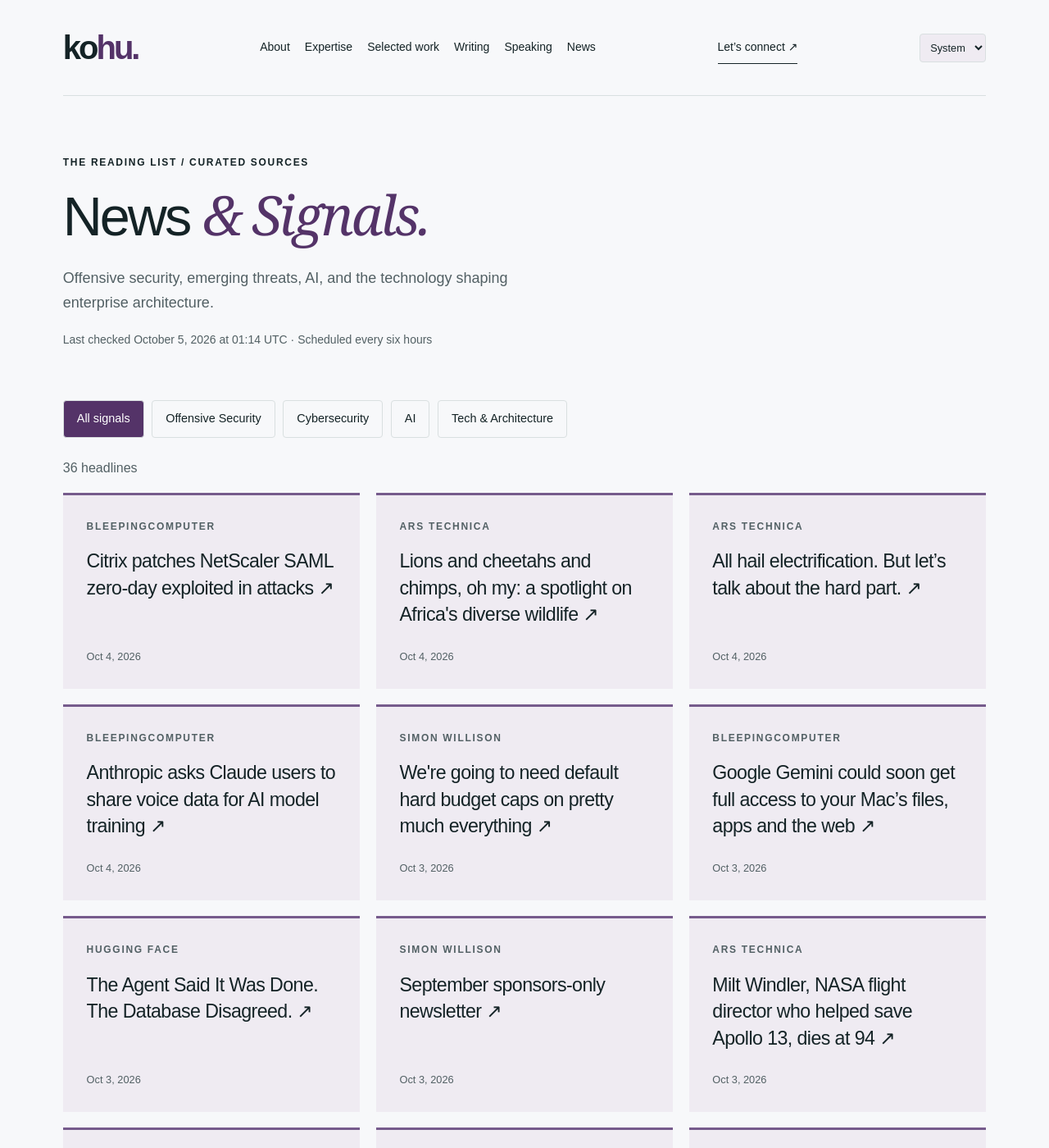
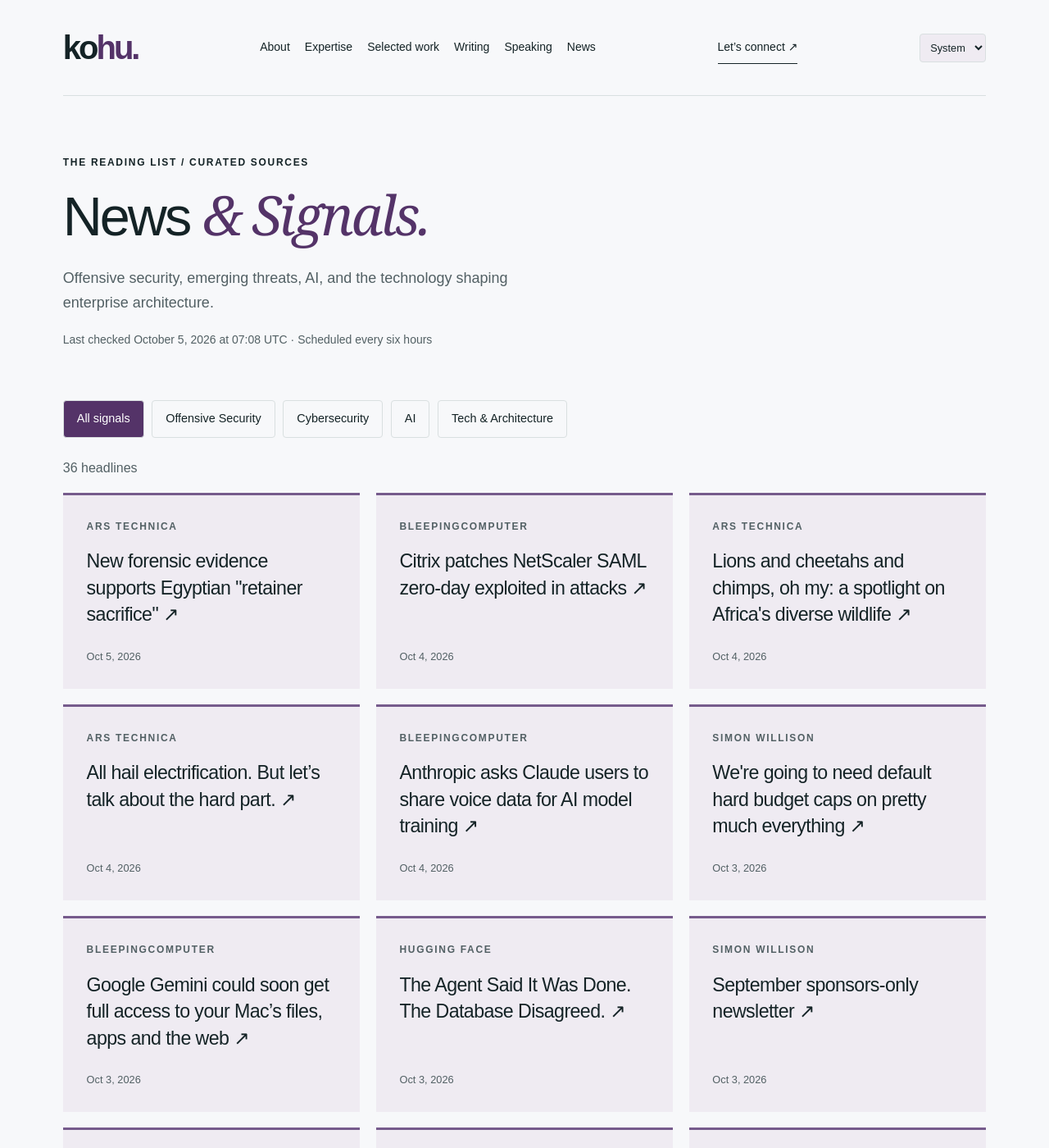
Before and after one commit to hntk/hntk.github.io, a Jekyll site: the page built from news/index.html, in a window 1280 px wide and 1400 px high. Shown: the whole window at 82% size. Built offline with Jekyll 4.4.1, drawn with Linux system fonts in a browser that asks for light colours; part of the change alters nothing that is shown.

Commit message:
Refresh News and Signals

```diff
--- a/_data/news.json
+++ b/_data/news.json
@@ -1,6 +1,14 @@
 {
-  "updated": "2026-10-05T01:14:41.500000+00:00",
+  "updated": "2026-10-05T07:08:50.861190+00:00",
   "items": [
+    {
+      "title": "New forensic evidence supports Egyptian \"retainer sacrifice\"",
+      "url": "https://arstechnica.com/science/2026/10/new-forensice-evidence-supports-egyptian-retainer-sacrifice/",
+      "published": "2026-10-05T04:00:52+00:00",
+      "source": "Ars Technica",
+      "source_id": "ars-technica",
+      "category": "tech-architecture"
+    },
     {
       "title": "Citrix patches NetScaler SAML zero-day exploited in attacks",
       "url": "https://www.bleepingcomputer.com/news/security/citrix-patches-netscaler-saml-zero-day-exploited-in-attacks/",
@@ -64,14 +72,6 @@
       "source": "Simon Willison",
       "source_id": "simon-willison",
       "category": "ai"
-    },
-    {
-      "title": "Milt Windler, NASA flight director who helped save Apollo 13, dies at 94",
-      "url": "https://arstechnica.com/space/2026/10/milt-windler-nasa-flight-director-who-helped-save-apollo-13-dies-at-94/",
-      "published": "2026-10-03T19:45:17+00:00",
-      "source": "Ars Technica",
-      "source_id": "ars-technica",
-      "category": "tech-architecture"
     },
     {
       "title": "Muse Creates Detailed Profiles of All Your Friends and Family",
@@ -295,79 +295,79 @@
       "id": "ars-technica",
       "name": "Ars Technica",
       "status": "ok",
-      "last_success": "2026-10-05T01:14:41.500000+00:00"
+      "last_success": "2026-10-05T07:08:50.861190+00:00"
     },
     {
       "id": "bleepingcomputer",
       "name": "BleepingComputer",
       "status": "ok",
-      "last_success": "2026-10-05T01:14:41.500000+00:00"
+      "last_success": "2026-10-05T07:08:50.861190+00:00"
     },
     {
       "id": "cloudflare",
       "name": "Cloudflare",
       "status": "ok",
-      "last_success": "2026-10-05T01:14:41.500000+00:00"
+      "last_success": "2026-10-05T07:08:50.861190+00:00"
     },
     {
       "id": "dark-reading",
       "name": "Dark Reading",
       "status": "ok",
-      "last_success": "2026-10-05T01:14:41.500000+00:00"
+      "last_success": "2026-10-05T07:08:50.861190+00:00"
     },
     {
       "id": "hugging-face",
       "name": "Hugging Face",
       "status": "ok",
-      "last_success": "2026-10-05T01:14:41.500000+00:00"
+      "last_success": "2026-10-05T07:08:50.861190+00:00"
     },
     {
       "id": "microsoft-research",
       "name": "Microsoft Research",
       "status": "ok",
-      "last_success": "2026-10-05T01:14:41.500000+00:00"
+      "last_success": "2026-10-05T07:08:50.861190+00:00"
     },
     {
       "id": "nvidia",
       "name": "NVIDIA",
       "status": "ok",
-      "last_success": "2026-10-05T01:14:41.500000+00:00"
+      "last_success": "2026-10-05T07:08:50.861190+00:00"
     },
     {
       "id": "portswigger",
       "name": "PortSwigger Research",
       "status": "ok",
-      "last_success": "2026-10-05T01:14:41.500000+00:00"
+      "last_success": "2026-10-05T07:08:50.861190+00:00"
     },
     {
       "id": "schneier",
       "name": "Schneier on Security",
       "status": "ok",
-      "last_success": "2026-10-05T01:14:41.500000+00:00"
+      "last_success": "2026-10-05T07:08:50.861190+00:00"
     },
     {
       "id": "simon-willison",
       "name": "Simon Willison",
       "status": "ok",
-      "last_success": "2026-10-05T01:14:41.500000+00:00"
+      "last_success": "2026-10-05T07:08:50.861190+00:00"
     },
     {
       "id": "specterops",
       "name": "SpecterOps",
       "status": "ok",
-      "last_success": "2026-10-05T01:14:41.500000+00:00"
+      "last_success": "2026-10-05T07:08:50.861190+00:00"
     },
     {
       "id": "trail-of-bits",
       "name": "Trail of Bits",
       "status": "ok",
-      "last_success": "2026-10-05T01:14:41.500000+00:00"
+      "last_success": "2026-10-05T07:08:50.861190+00:00"
     },
     {
       "id": "wired",
       "name": "WIRED Security",
       "status": "ok",
-      "last_success": "2026-10-05T01:14:41.500000+00:00"
+      "last_success": "2026-10-05T07:08:50.861190+00:00"
     }
   ]
 }
```
